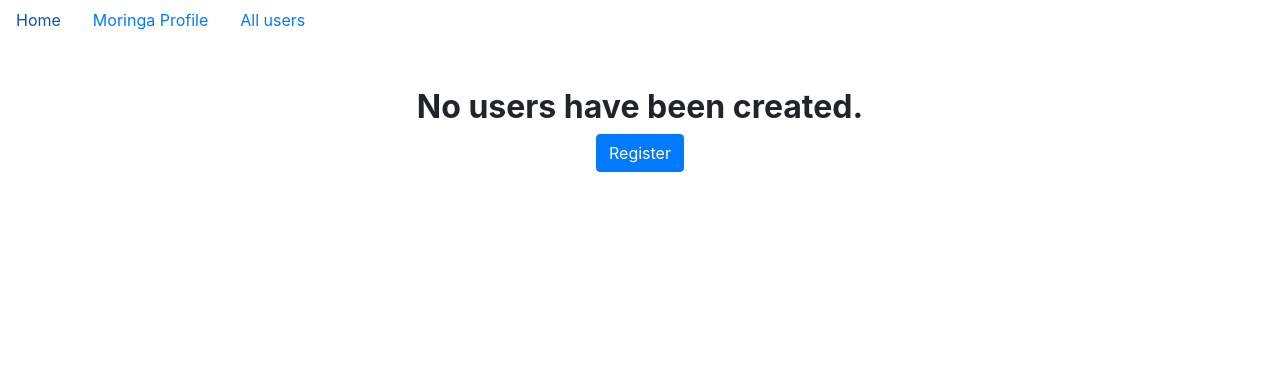
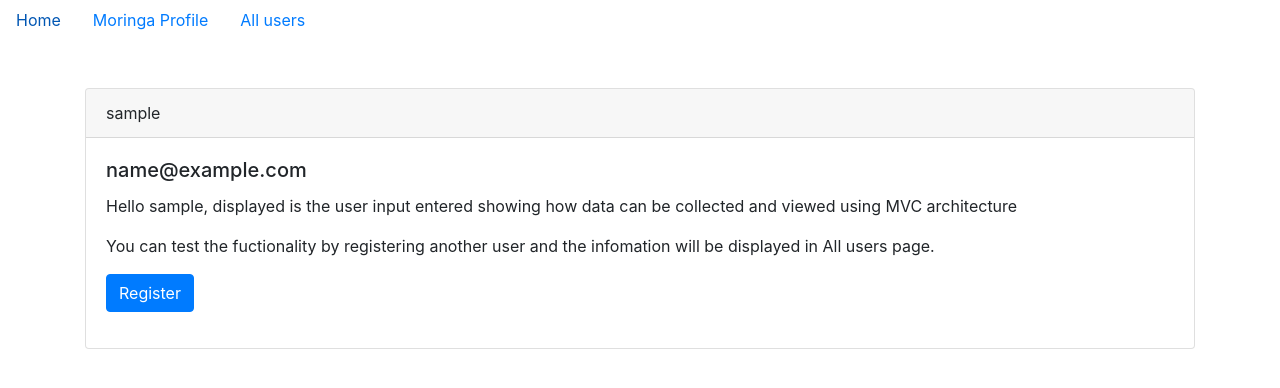
Before and after one commit to OwinoLucas/moringa_assessment, a Django app: page /moringa_profile/ in a window 1280 px wide. Shown: the top 388 px of the page. Run offline with Django 4.2, Linux system fonts and the light colour scheme; the visitor is signed in with stand-in values (Sample User, id 1); some libraries are stand-ins or nearby versions.

Commit message:
fixed bugs

```diff
--- a/work_assessment/models.py
+++ b/work_assessment/models.py
@@ -12,6 +12,8 @@ class Moringa(models.Model):
 
     def __str__(self):
         return self.user.username
+
+
 
     # @property
     # def profile_pic_url(self):
@@ -35,9 +37,7 @@ class Moringa(models.Model):
         self.delete()
 
 
-    class Meta:
 
-      ordering = ["-pk"]
 
     # def create_moringa_profile(sender, **kwargs):
     #     if kwargs['created']:
--- a/work_assessment/templates/moringa.html
+++ b/work_assessment/templates/moringa.html
@@ -1,28 +1,31 @@
 {% extends 'base.html' %} {% load static %} {% load crispy_forms_tags %} {% block content %}
 <div class="container">
-    <br><br> {% if not user.user %}
-    <div style="margin-bottom: 20%;">
-        <h2 class="text-center"><b>No users have been created.</b></h2>
-        <p class="text-center">
-            <a href="{% url 'registration' %}" class="btn btn-primary">Register</a>
-        </p>
-    </div>
-    {% else %}
+    <br><br>
     <div class="card">
         <div class="card-header">
             {{user.username}}
         </div>
         <div class="card-body">
             <h5 class="card-title">{{ user.email }}</h5>
-            <p class="card-text">Hello {{user.username}}, displayed is the user input entered by showing how data can be collected and viewed using MVC architecture
+            <p class="card-text">Hello {{user.username}}, displayed is the user input entered showing how data can be collected and viewed using MVC architecture
             </p>
-            <p>You can test the fuctionality by registering another user and the infomation will be displayed below.
+            <p>You can test the fuctionality by registering another user and the infomation will be displayed in All users page.
                 <p>
                     <a href="{% url 'registration' %}" class="btn btn-primary">Register</a>
                 </p>
         </div>
     </div>
-    {% endif %}
+    {% for user in users %} {% if user %}
+    <div class="card">
+        <div class="card-header">
+            {{user.user.username}}
+        </div>
+        <div class="card-body">
+            <h5 class="card-title" style="font-weight: bold;">{{ user.email }}</h5>
+
+        </div>
+    </div>
+    {% endif %}{% endfor %}
 </div>
 
 {% endblock content %}
--- a/work_assessment/views.py
+++ b/work_assessment/views.py
@@ -67,7 +67,8 @@ def moringa(request):
                }
     return render(request, 'moringa.html', context)
 
+@login_required
 def others(request):
-    users = Moringa.objects.all()
+    users = User.objects.all()
     context = {'users': users}
     return render(request, 'others.html', context)
```
Also changed, not shown: work_assessment/templates/others.html (+4 -8 lines).
